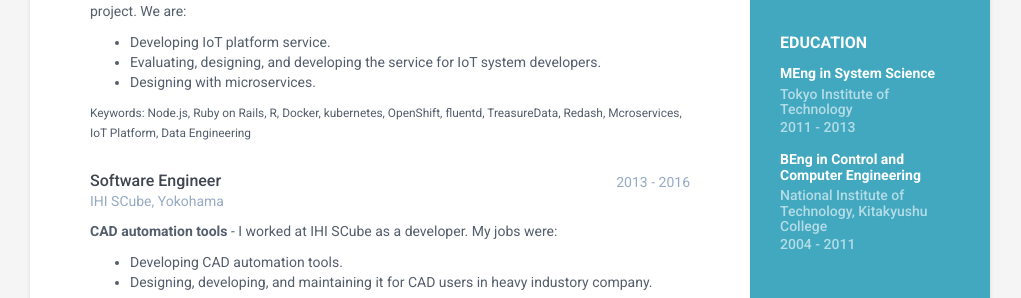
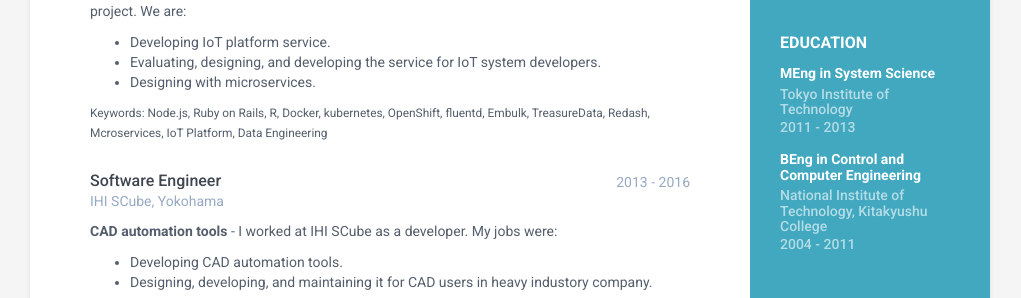
Before and after one commit to cohhei/cohhei.github.io, a Jekyll site: the page built from index.md, in a window 1280 px wide. Shown: the part 561-859 px from the top of the page, without its empty margins (130-1151 px from the left). Built offline with Jekyll 4.4.1, drawn with Linux system fonts in a browser that asks for light colours.

Commit message:
add Embulk

```diff
--- a/_data/experience.yml
+++ b/_data/experience.yml
@@ -12,7 +12,7 @@
           <li>Evaluating, designing, and developing the service for IoT system developers.</li>
           <li>Designing with microservices.</li>
         </ul>
-  keywords: Node.js, Ruby on Rails, R, Docker, kubernetes, OpenShift, fluentd, TreasureData, Redash, Mcroservices, IoT Platform, Data Engineering
+  keywords: Node.js, Ruby on Rails, R, Docker, kubernetes, OpenShift, fluentd, Embulk, TreasureData, Redash, Mcroservices, IoT Platform, Data Engineering
 
 - title:    Software Engineer
   time:     2013 - 2016
```
